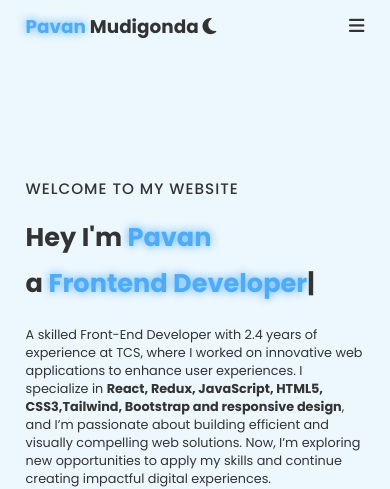
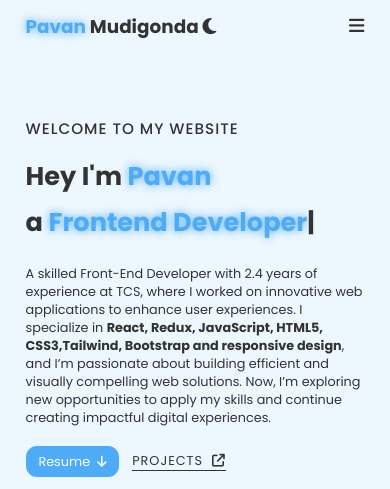
Before and after one commit to mudigondapavan/Portfolio, a plain HTML site: page index.html in a window 390 px wide. Shown: the top 489 px of the page. Drawn offline with nearby package versions, Linux system fonts and the light colour scheme.

Commit message:
fix margin

```diff
--- a/media.css
+++ b/media.css
@@ -41,10 +41,6 @@ SPACING SYSTEM(px)
     gap: 2rem;
   }
 
-  .hero-text > h6 {
-    margin-top: 4rem;
-  }
-
   .hero-img img {
     width: 50%;
   }
@@ -63,11 +59,6 @@ SPACING SYSTEM(px)
 
   nav {
     display: none;
-  }
-
-  .hero {
-    padding: 1.6rem 0 12.8rem;
-    margin-bottom: 4.8rem;
   }
 
   .project-image-container img {
--- a/script.js
+++ b/script.js
@@ -70,7 +70,6 @@ for (let i = 1; i < all.length; i++) {
 function revealCallback([entries]) {
   if (!entries.isIntersecting) return
   entries.target.classList.remove('hidden')
-
   sectionObserver.unobserve(entries.target)
 }
 
@@ -87,7 +86,6 @@ allSections.forEach(section => {
 })
 
 // Lazy Loading
-
 const lazyImages = document.querySelectorAll('.project-image-container img')
 
 function lazyCallback([entries]) {
@@ -112,7 +110,6 @@ lazyImages.forEach(img => {
 const body = document.querySelector('body')
 const btnTheme = document.querySelector('.theme')
 
-
 let theme
 document.addEventListener('DOMContentLoaded', () => {
   theme = localStorage.getItem('theme')
--- a/style.css
+++ b/style.css
@@ -145,7 +145,7 @@ body {
   justify-self: end;
 }
 
-.main section {
+.main section+section {
   padding-top: 80px;
 }
 
@@ -285,7 +285,6 @@ a:active {
 
 .hero {
   background-color: var(--primary-lightcolor);
-  padding: 6.4rem 3.2rem 9.6rem;
   padding: 6.4rem 0 9.6rem;
   margin-bottom: 4.8rem;
 }
```
